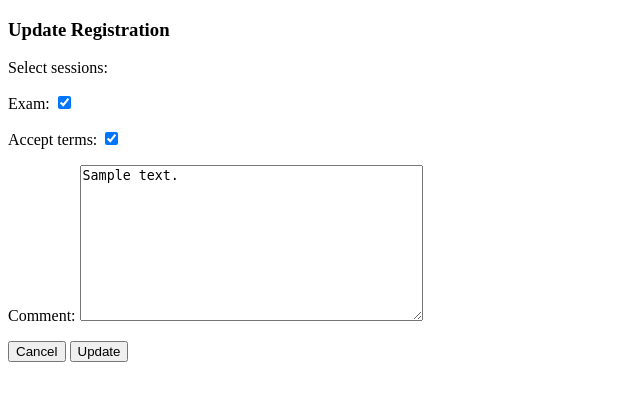
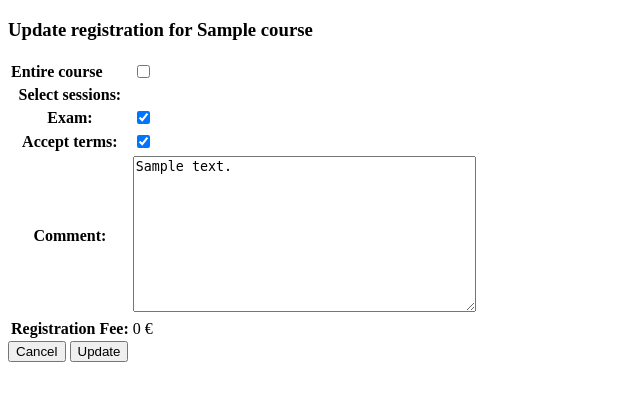
Before and after one commit to nacht-falter/aikido-course-website-django, a Django app: page /user/registrations/update/1/ in a window 1280 px wide. Shown: the part 88-489 px from the top of the page, without its empty margins (0-640 px from the left). Run offline with Django 4.2, Linux system fonts and the light colour scheme; a user stored in the database is signed in; tables that the repository leaves empty hold one stand-in row (values such as "Sample post"); data that the repository does not hold is empty.

Commit message:
Add fee calculation to update course registration form - Adjust UpdateCourseRegistration view to pass course data to template - Adjust update_courseregistration template to load script and pass data

```diff
--- a/course_registration/views.py
+++ b/course_registration/views.py
@@ -180,25 +180,45 @@ class CancelCourseRegistration(SuccessMessageMixin, generic.edit.DeleteView):
 class UpdateCourseRegistration(LoginRequiredMixin, View):
     """Updates a course registration"""
 
+    def prepare_course_data(self, course):
+        """Prepares data to be passed to the template"""
+        course_data = {"course_fee": course.course_fee}
+        counter = 0
+        for session in course.sessions.all():
+            course_data[f"session_{counter}_fee"] = session.session_fee
+            counter += 1
+        return course_data
+
     def get(self, request, pk):
         registration = get_object_or_404(CourseRegistration, pk=pk)
+        course = registration.course
         registration_form = forms.CourseRegistrationForm(
-            instance=registration, course=registration.course
+            instance=registration,
+            course=course,
         )
+        course_data = self.prepare_course_data(course)
 
         return render(
             request,
             "update_courseregistration.html",
-            {"course": registration.course, "form": registration_form},
+            {
+                "course": course,
+                "form": registration_form,
+                "course_data": course_data,
+            },
         )
 
     def post(self, request, pk):
         registration = get_object_or_404(CourseRegistration, pk=pk)
+        course = registration.course
         registration_form = forms.CourseRegistrationForm(
             data=request.POST,
             instance=registration,
-            course=registration.course,
+            course=course,
         )
+
+        course_data = self.prepare_course_data(course)
+
         if registration_form.is_valid():
             registration = registration_form.save(commit=False)
 
@@ -207,10 +227,8 @@ class UpdateCourseRegistration(LoginRequiredMixin, View):
             )
 
             # Calculate registration fee:
-            if len(selected_sessions) == len(
-                registration.course.sessions.all()
-            ):
-                registration.final_fee = registration.course.course_fee
+            if len(selected_sessions) == len(course.sessions.all()):
+                registration.final_fee = course.course_fee
             else:
                 registration.final_fee = 0
                 for session in selected_sessions:
@@ -223,8 +241,8 @@ class UpdateCourseRegistration(LoginRequiredMixin, View):
 
             messages.info(
                 request,
-                "You have successfully signed up for "
-                f"{registration.course.title}",
+                "You have successfully updated your registration for "
+                f"{course.title}",
             )
         else:
             if not registration_form.cleaned_data.get("selected_sessions"):
@@ -234,13 +252,17 @@ class UpdateCourseRegistration(LoginRequiredMixin, View):
                     "Please select at least one session.",
                 )
             registration_form = forms.CourseRegistrationForm(
-                instance=registration, course=registration.course
+                instance=registration, course=course
             )
 
             return render(
                 request,
                 "update_courseregistration.html",
-                {"course": registration.course, "form": registration_form},
+                {
+                    "course": course,
+                    "form": registration_form,
+                    "course_data": course_data,
+                },
             )
 
         return HttpResponseRedirect(reverse("courseregistration_list"))
--- a/templates/update_courseregistration.html
+++ b/templates/update_courseregistration.html
@@ -1,11 +1,28 @@
 {% extends 'base.html' %}
+{% load static %}
+{% block content %}
+<h3>Update registration for {{ course.title }}</h3>
+<form method="post">
+  {% csrf_token %}
+  <table>
+    <tr>
+      <td><strong>Entire course</strong></td>
+      <td><input type="checkbox" name="entire-course" id="entire-course" </td>
+    </tr>
+    {{ form.as_table }}
+    <tr>
+      <td><strong>Registration Fee:</strong></td>
+      <td><span id="final-fee-display">0</span> €</td>
 
-{% block content %}
-<h3>Update Registration</h3>
-<!-- https://docs.djangoproject.com/en/3.2/ref/class-based-views/generic-editing/#updateview -->
-<form method="post">{% csrf_token %}
-    {{ form.as_p }}
-    <a href="{% url 'courseregistration_list' %}"><button type="button">Cancel</button></a>
-    <input type="submit" value="Update">
+    </tr>
+  </table>
+  <a href="{% url 'courseregistration_list' %}"><button type="button">Cancel</button></a>
+  <button type="submit">Update</button>
 </form>
+
+<!-- Instructions for safely passing data to JavaScript: -->
+<!-- https://adamj.eu/tech/2022/10/06/how-to-safely-pass-data-to-javascript-in-a-django-template/ -->
+<script src="{% static 'js/script.js' %}" defer></script>
+{{ course_data|json_script:"course_data" }}
+
 {% endblock content %}
```
